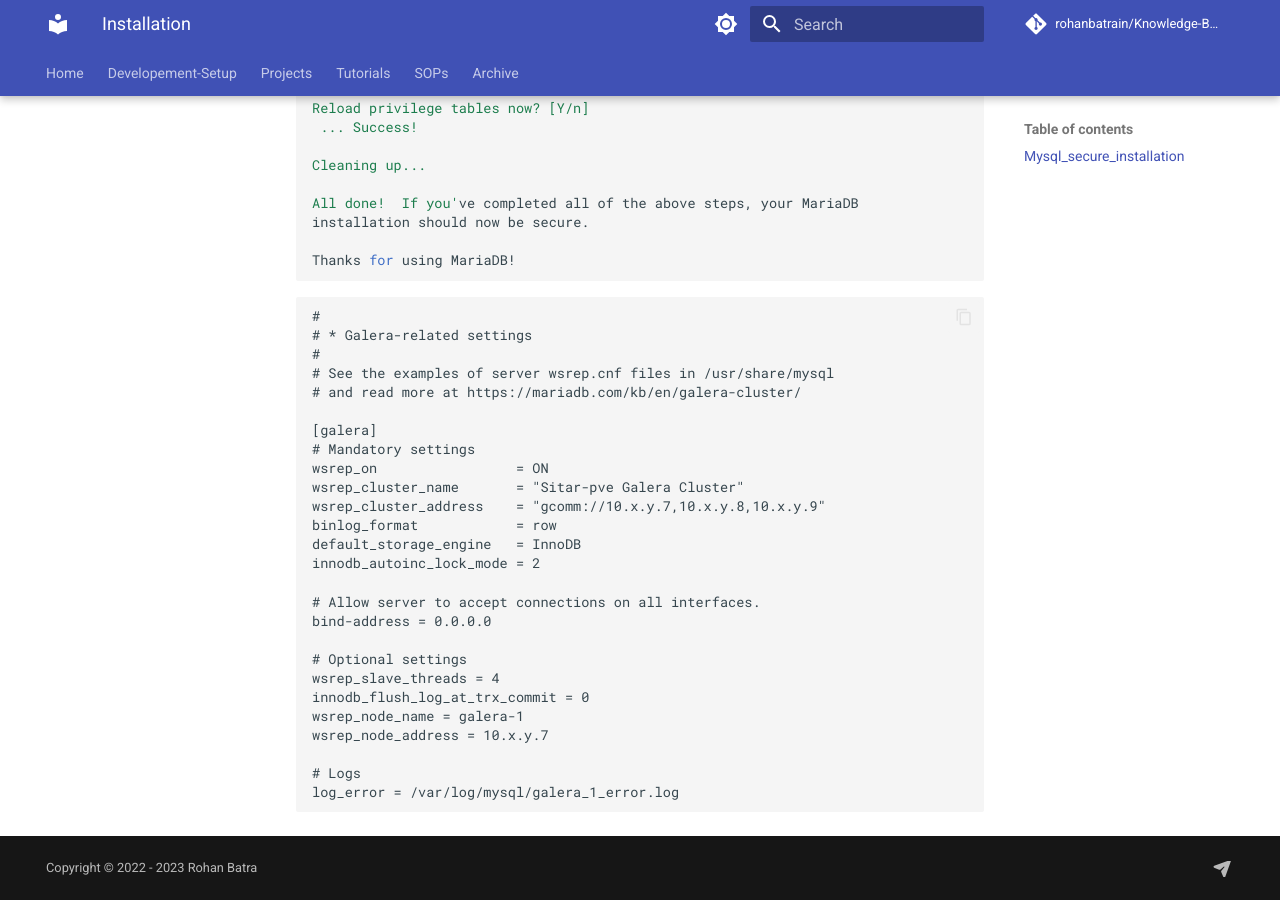
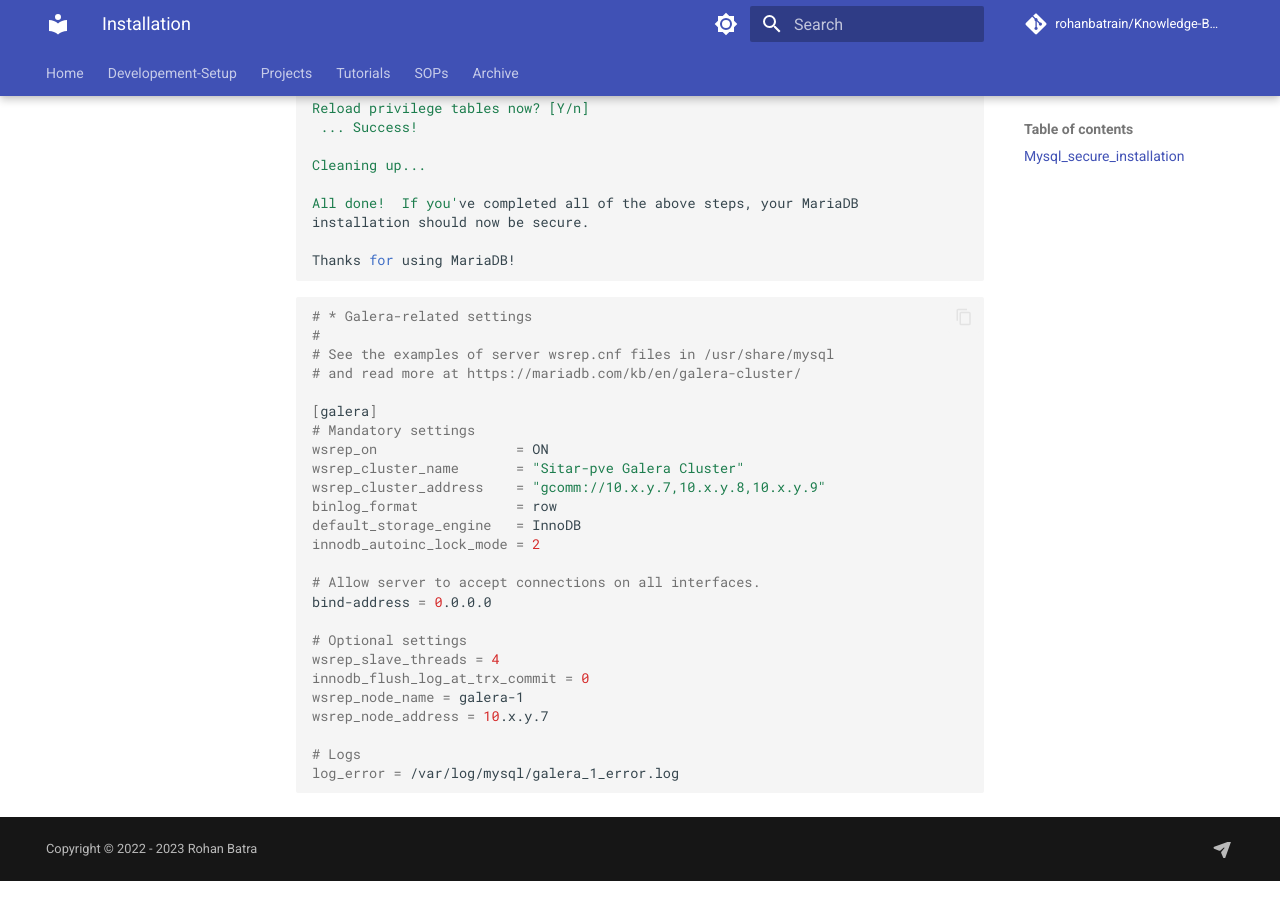
Before and after one commit to rohanbatrain/knowledge-base, an MkDocs documentation site: the page built from docs/Developement-Setup/Owned-Devices/Laptops/MSI/2023/August/Crucial-Drive/Promox/Containers/galera1.md, in a window 1280 px wide and 900 px high, scrolled down 1199 px. Built offline with MkDocs 1.6.1 and Material for MkDocs 9.7.7, drawn with Linux system fonts in a browser that asks for light colours; nearby versions of some CDN libraries; library files that are not in the unit come from our copies; comment, search, counter and statistics services are not loaded.

Commit message:
Update galera1.md

````diff
--- a/docs/Developement-Setup/Owned-Devices/Laptops/MSI/2023/August/Crucial-Drive/Promox/Containers/galera1.md
+++ b/docs/Developement-Setup/Owned-Devices/Laptops/MSI/2023/August/Crucial-Drive/Promox/Containers/galera1.md
@@ -68,8 +68,7 @@ Thanks for using MariaDB!
 ```
 
 
-```conf
-#
+```bash
 # * Galera-related settings
 #
 # See the examples of server wsrep.cnf files in /usr/share/mysql
````
